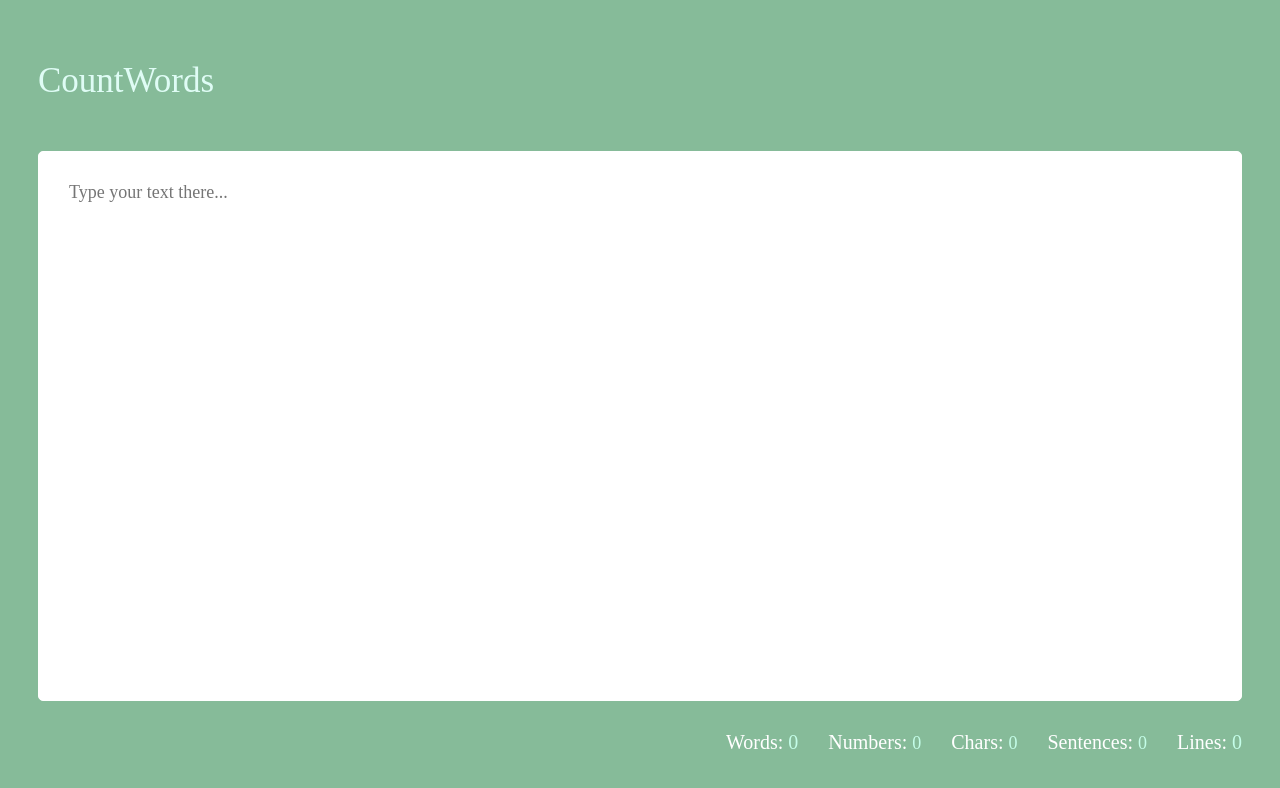
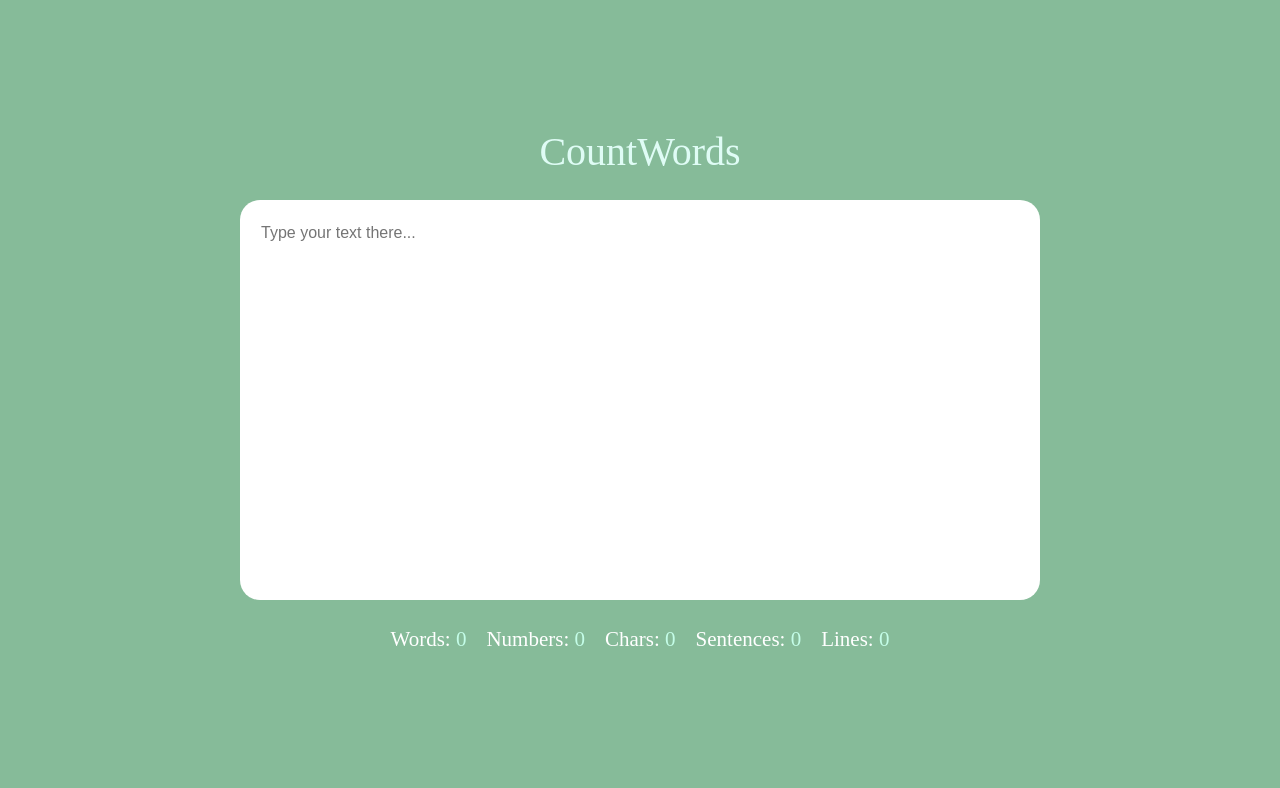
Before and after one commit to zpaulinz/CountWords, a plain HTML site: page index.html in a window 1280 px wide. Drawn offline with Linux system fonts and the light colour scheme; a web font is replaced by a local one.

Commit message:
Update UI design

```diff
--- a/index.html
+++ b/index.html
@@ -6,23 +6,25 @@
         <title>CountWords</title>
         <link rel="stylesheet" href="style.css">
 
+        <link href="assets/css/bootstrap.min.css" rel="stylesheet"/>
         <link rel="preconnect" href="https://fonts.googleapis.com">
         <link rel="preconnect" href="https://fonts.gstatic.com" crossorigin>
         <link href="https://fonts.googleapis.com/css2?family=Griffy&family=Pacifico&family=Sour+Gummy:ital,wght@0,100..900;1,100..900&display=swap" rel="stylesheet">
+    </head>
     <body>
-        <h1>CountWords</h1>
-        <div class="container">
+        <div class="container d-flex flex-column justify-content-center align-items-center min-vh-100">
+            <h1 class="mb-4">CountWords</h1>
             <textarea id="inputText" placeholder="Type your text there..."></textarea>
 
-            <div class="results">
+            <div class="results mt-4">
                 <p>Words: <span id="wordCount">0</span></p>
                 <p>Numbers: <span id="numberCount">0</span></p>
                 <p>Chars: <span id="charCount">0</span></p>
                 <p>Sentences: <span id="sentenceCount">0</span></p>
                 <p>Lines: <span id="lineCount">0</span></p>
             </div>
-
         </div>
+        <script src="assets/js/bootstrap.bundle.min.js"></script>
         <script src="script.js"></script>
     </body>
 </html>
--- a/style.css
+++ b/style.css
@@ -1,29 +1,29 @@
-body {
+html body {
     font-family:Arial, Helvetica, sans-serif;
     background-color: #06732c7b;
-    padding: 30px;
+    margin-left: 10%;
+    margin-right: 10%;
 }
 
-h1 {
+body h1 {
     color: rgb(223, 252, 245);
     margin-bottom: 50px;
     font-size: 40px;
     border-radius: 5px;
     font-family: "Sour Gummy", serif;
-    font-weight: 300;
-    text-align: left;
+    font-weight: 100;
 }
 
 textarea {
-    width: 100%;
-    height: 550px;
-    padding: 30px;
+    width: 80%;
+    height: 50vh;
+    padding: 20px;
     font-size: 20px;
-    border-radius: 5px;
-    border: 1px solid #ffffff;
-    resize: none;
+    border-radius: 20px;
+    border: 1px solid transparent;
+    resize: none !important;;
     box-sizing: border-box;
-    caret-color: #0c473d;
+    caret-color: rgb(0, 0, 0);
     font-family: 'Times New Roman', Times, serif;
 }
 
@@ -41,20 +41,21 @@ textarea:focus {
 
 .results {
     display: flex;
-    justify-content: flex-end;
-    gap: 30px;
+    justify-content: center;
+    gap: 20px;
     width: 100%;
     color: rgb(255, 255, 255);
     font-size: 21px;
     font-weight: bold;
     margin-top: 10px;
     font-family: "Sour Gummy", serif;
-    font-weight: 300;
+    font-weight: 100;
 }
 
 #numberCount, #sentenceCount, #charCount, #wordCount, #lineCount {
     color: rgb(196, 253, 232);
 }
+
 
 @media screen and (orientation: portrait) {
     h1 {
@@ -62,39 +63,19 @@ textarea:focus {
     }
 
     .results {
-        font-size: 13px;
-        gap: 15px;
+        font-size: 18px;
+        gap: 14px;
+        margin-bottom: 40px;
     }
 
     #numberCount, #sentenceCount, #charCount, #wordCount, #lineCount {
-        font-size: 13px;
+        font-size: 18px;
     }
 
     textarea {
         font-size: 16px;
-        height: 400px;
+        height: 380px;
+        width: 360px;
         padding: 20px;
     }
 }
-
-
-@media screen and (orientation: landscape) {
-    h1 {
-        font-size: 35px;
-    }
-
-    .results {
-        font-size: 20px;
-        gap: 30px;
-    }
-
-    #numberCount, #sentenceCount, #charCount, #wordCount #lineCount {
-        font-size: 18px;
-    }
-
-    textarea {
-        font-size: 18px;
-        height: 550px;
-        padding: 30px;
-    }
-}
```
